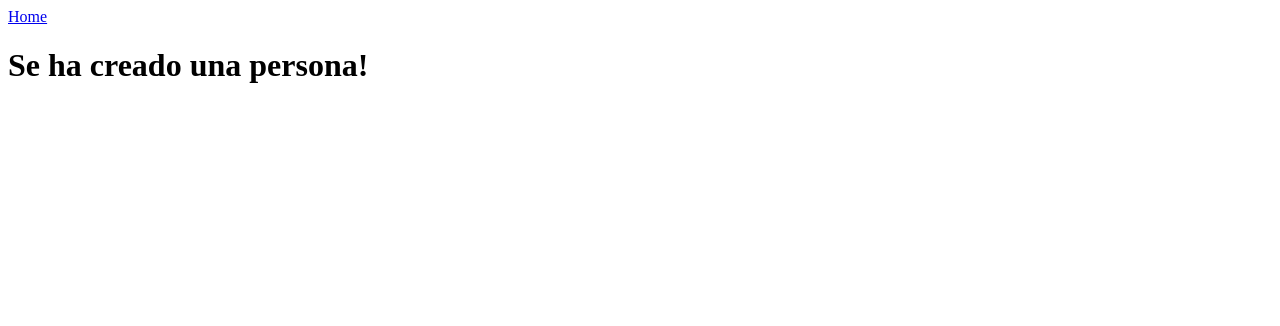
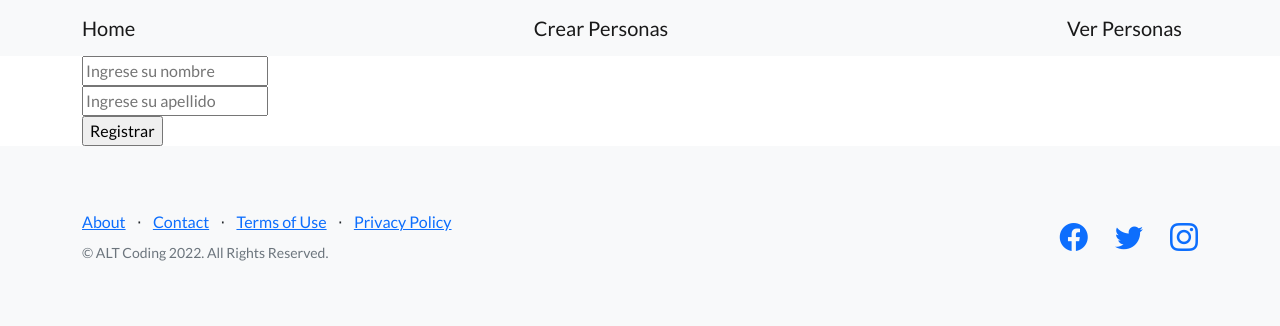
Before and after one commit to lalesiano/Entrega1---de-Lusarreta---Bergallo---Castells, a Django app: template MVT_App/templates/crear_persona.html in a window 1280 px wide. Shown: the top 326 px of the page. Run offline with Django 4.2, Linux system fonts and the light colour scheme; the template is opened without the code that fills it, so the values that code supplies are empty; some libraries are stand-ins or nearby versions.

Commit message:
Arreglar crear_personas y ver lo de las migraciones. Seguir la clase en el minuto 48.50

```diff
--- a/MVT_App/templates/base.html
+++ b/MVT_App/templates/base.html
@@ -21,7 +21,7 @@
          <nav class="navbar navbar-light bg-light static-top">
             <div class="container">
                 <a class="navbar-brand" href={% url 'index' %}>Home</a>
-                <a class="navbar-brand" href="#!">Crear Personas</a>
+                <a class="navbar-brand" href={% url 'crear_persona' %}>Crear Personas</a>
                 <a class="navbar-brand" href= {% url 'ver_persona' %}>Ver Personas</a>
             </div>
         </nav>
--- a/MVT_App/templates/crear_persona.html
+++ b/MVT_App/templates/crear_persona.html
@@ -1,13 +1,10 @@
-<!DOCTYPE html>
-<html lang="en">
-<head>
-    <meta charset="UTF-8">
-    <meta http-equiv="X-UA-Compatible" content="IE=edge">
-    <meta name="viewport" content="width=device-width, initial-scale=1.0">
-    <title>MVT: de Lusarreta, Castells, Bergallo</title>
-</head>
-<body>
-    <a class="navbar-brand" href={% url 'index' %}>Home</a>
-    <h1>Se ha creado una persona!</h1>
-</body>
-</html>
+{% extends 'base.html' %}
+
+{% block body %}
+<form action={% url 'crear_persona' %} method="POST">
+    {% csrf_token %}
+    <input type="text" name="nombre" placeholder="Ingrese su nombre"><br>
+    <input type="text" name="apellido" placeholder="Ingrese su apellido"><br>
+    <input type="submit" value="Registrar">
+</form>
+{% endblock body %}
--- a/MVT_App/urls.py
+++ b/MVT_App/urls.py
@@ -3,6 +3,6 @@ from MVT_App import views
 
 urlpatterns = [
     path("", views.index, name="index"),
-    path('crear-personas/<str:nombre>/<str:apellido>/', views.crear_persona),
+    path('crear-personas/', views.crear_persona, name="crear_persona"),
     path('ver-personas/', views.ver_persona, name="ver_persona" ),
 ]
--- a/MVT_App/views.py
+++ b/MVT_App/views.py
@@ -5,10 +5,12 @@ from django.shortcuts import render
 import random
 from MVT_App.models import Persona
 
-def crear_persona(request,nombre,apellido):
+def crear_persona(request):
+    nombre = request.POST.get("nombre")
+    apellido = request.POST.get("apellido")
     persona = Persona(nombre = nombre, apellido = apellido, numero_id = random.randrange(0,101), fecha_ingreso = datetime.now())
     persona.save()
-    return render(request,"crear_persona.html",{"personas" : persona})
+    return render(request,"crear_persona.html",{})
 
 def ver_persona(request):
     personas = Persona.objects.all()
```
Also changed, not shown: MVT_App/migrations/0003_rename_persona_humano.py.
